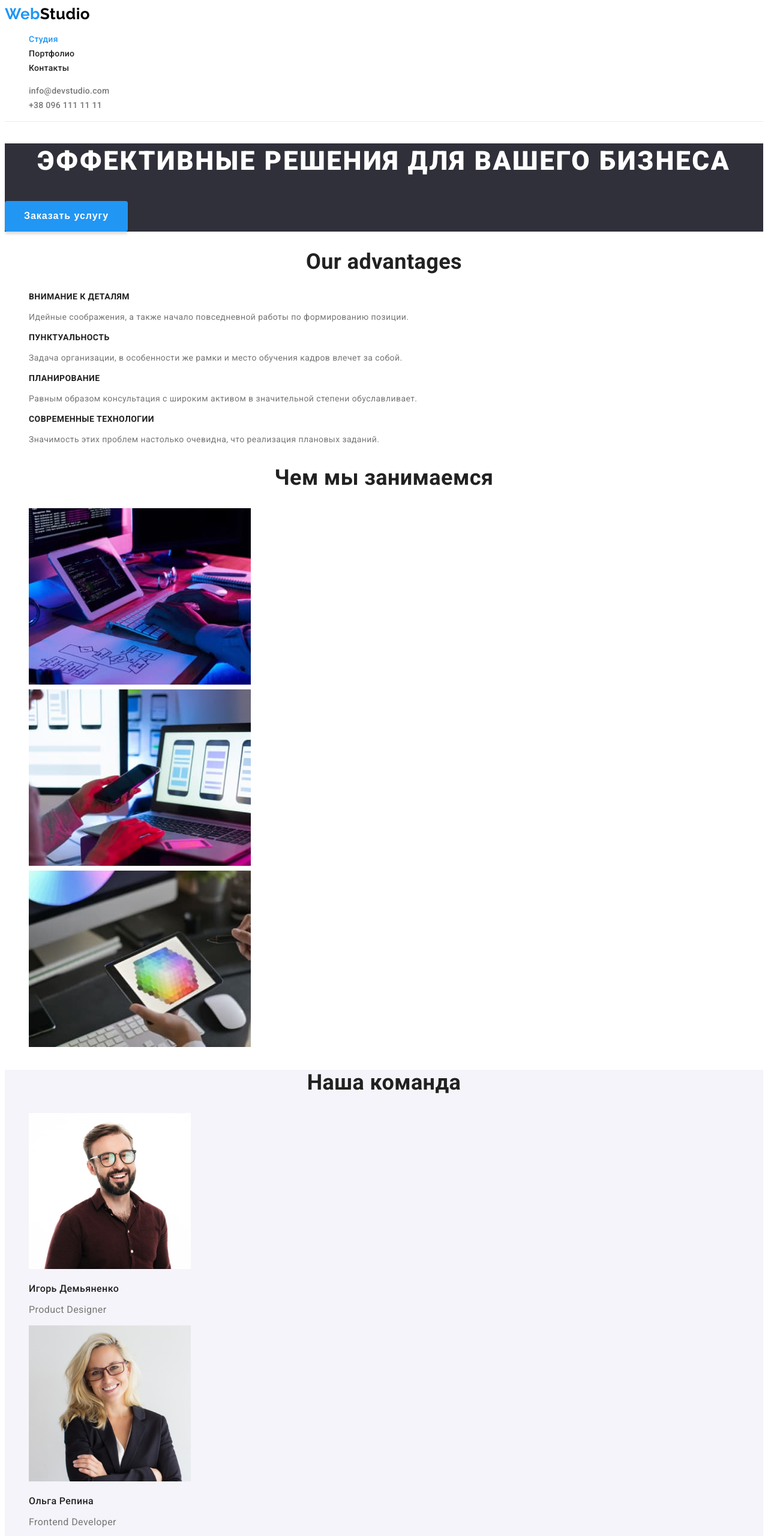
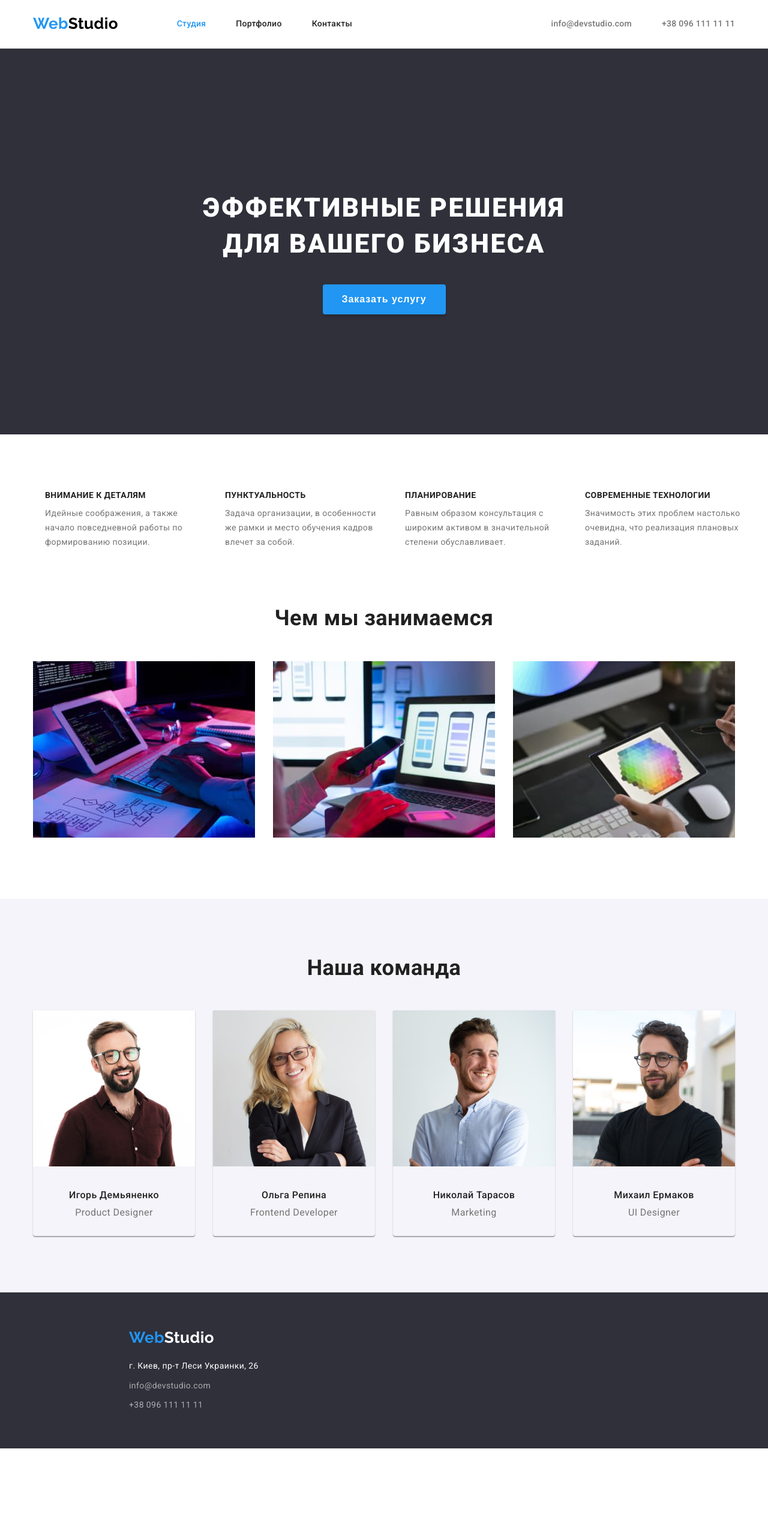
Before and after one commit to figatix/goit-markup-hw-02, a plain HTML site: page index.html in a window 1280 px wide. Shown: the top 2560 px of the page at 60% size. After the commit the page ends 2414 px from the top, so only its background shows below. Drawn offline with Linux system fonts and the light colour scheme.

Commit message:
update css for index

```diff
--- a/css/styles.css
+++ b/css/styles.css
@@ -34,13 +34,69 @@ body {
     background-color: var(--bgd-color);
     color: var(--h-color);
 
+    margin: 0;
+    padding: 0;
+
 }
 
 
 /* HEADER */
 .header{
+
     border-bottom: 1px solid #ECECEC;
+
+
+    display: flex;
+    flex-wrap: wrap;
+    justify-content: center;
+    padding: 24px 0 25px 0;
+
+
 }
+
+.header-container {
+    width: 1170px;
+
+    display: flex;
+    flex-wrap: wrap;
+    justify-content: space-between;
+}
+
+.navigation-site{
+    width: 532px;
+
+    display: flex;
+    flex-wrap: wrap;
+    justify-content: space-between;
+}
+
+
+.nav-list {
+    display: flex;
+    align-items: center;
+    flex-wrap: wrap;
+
+    margin: 0;
+    padding: 0;
+}
+
+.contact-list {
+    max-width: 307px;
+
+    display: flex;
+    align-items: center;
+    flex-wrap: wrap;
+
+    margin: 0;
+    padding: 0;
+}
+
+
+
+.mail-link{
+    margin-right: 50px;
+}
+
 /* LOGO */
 .logo{
 
@@ -48,6 +104,7 @@ body {
     font-weight: 700;
     font-size: 26px;
     line-height: 1.19;
+
 
     color: #000000;
 
@@ -58,6 +115,13 @@ body {
 }
 
 /* NAVIGATION */
+.nav-list li{
+    margin-right: 50px;
+}
+.nav-list li:last-child{
+    margin-right: 0;
+}
+
 .pages-nav-link{
 
     font-weight: 500;
@@ -66,7 +130,9 @@ body {
 
     color: var(--h-color);
 
+
 }
+
 
 .pages-nav-link:hover, .pages-nav-link:focus{
     color: var(--accent);
@@ -89,9 +155,18 @@ body {
     color: var(--accent);
 }
 
+
+
 /* HERO */
 .hero{
     background-color: var(--footer-color);
+
+    padding: 200px 0;
+
+    text-align: center;
+    display: flex;
+    flex-direction: column;
+    align-items: center;
 }
 
 .hero-tittle{
@@ -105,6 +180,10 @@ body {
     text-transform: uppercase;
 
     color: var(--bgd-color);
+
+    max-width: 700px;
+
+
 }
 
 .hero-btn{
@@ -127,17 +206,51 @@ body {
 
 /* Our advantages  */
 
+.adv-section{
+    padding: 94px 0;
+}
+
+.adv-section ul{
+    display: flex;
+    flex-wrap: wrap;
+    justify-content: center;
+
+    margin: 0;
+}
+
+.adv-section li{
+    width: 270px;
+    margin-right: 30px;
+}
+
+.adv-section li:last-child{
+    margin-right: 0;
+}
+
+.adv-section-tittle{
+    position: absolute;
+    opacity: 0;
+}
+
 .adv-tittles{
     font-size: 14px;
     line-height: 1.14;
     text-transform: uppercase;
+
+    margin: 0 0 10px 0;
 }
 
 .adv-section p{
     color: var(--p-color);
+
+    margin: 0;
 }
 
 /* WORKS */
+
+.work-section{
+    padding: 0 0 94px 0;
+}
 
 .section-tittle {
 
@@ -145,17 +258,46 @@ body {
     line-height: 1.17;
     text-align: center;
 
+    margin: 0 0 50px 0;
+
+}
+
+.works-list{
+    display: flex;
+    flex-wrap: wrap;
+    justify-content: center;
+
+    padding: 0;
+    margin: 0;
+
+}
+
+.work{
+    margin-right: 30px;
+}
+
+.works-list>li:last-child{
+    margin-right: 0;
 }
 
 /* team */
 .team-section{
-    background-color: #F5F4FA;;
+
+    width: 100%;
+    padding: 94px 0;
+
+    background-color: #F5F4FA;
+    display: flex;
+    flex-direction: column;
+    align-items: center;
 }
 
 .team-name{
     font-weight: 500;
     font-size: 16px;
     line-height: 1.19;
+
+    margin: 0 0 10px 0;
 
 }
 
@@ -165,18 +307,84 @@ body {
     line-height: 1.19;
 
     color: var(--p-color);
+
+    margin: 0;
 }
+
+.teammate{
+    width: 270px;
+    box-sizing: border-box;
+
+    box-shadow: 0px 1px 3px rgba(0, 0, 0, 0.12), 0px 1px 1px rgba(0, 0, 0, 0.14), 0px 2px 1px rgba(0, 0, 0, 0.2);
+    border-radius: 0px 0px 4px 4px;
+
+}
+
+.teammate>img{
+
+    width: 270px;
+}
+
+.teammate-bio{
+    padding: 30px 0;
+
+    text-align: center;
+}
+
+.teammate:hover{
+    box-sizing: border-box;
+
+    outline: 2px solid var(--accent);
+    cursor: pointer;
+}
+
+.team-list{
+    margin:0;
+    padding: 0;
+    width: 1170px;
+
+    display: flex;
+    justify-content: space-between;
+    flex-wrap: wrap;
+
+
+}
+
+
 
 /* footer */
 
+footer{
+    background-color: var(--footer-color);
+}
+
 .footer{
-    background-color: var(--footer-color);
+    width: 231px;
+    padding: 60px 0 60px 215px;
+
+
+    display: flex;
+    flex-direction: column;
 }
 /* footer logo */
 
 .footer a.logo {
     color: var(--bgd-color);
 
+    margin-bottom: 20px;
+
+}
+.address ul{
+    padding: 0;
+    margin: 0;
+}
+
+.address li{
+    margin-bottom: 9px;
+}
+
+.address li:last-child{
+    margin-bottom: 0;
 }
 
 /* addres */
@@ -184,6 +392,7 @@ body {
 .map-link{
     font-style: normal;
     color: var(--bgd-color);
+
 }
 
 .footer-link{
--- a/index.html
+++ b/index.html
@@ -14,10 +14,11 @@
 </head>
 <body>
     <header class="header">
-        <nav>
+        <div class="header-container">
+            <nav class="navigation-site">
                 <a href="./index.html" lang="en" class="logo"><span>Web</span>Studio</a>
 
-            <ul >
+                <ul class="nav-list">
                     <li><a href="./index.html" class="pages-nav-link current">Студия</a></li>
                     <li><a href="./portfolio.html" class="pages-nav-link">Портфолио</a></li>
                     <li><a href="/" class="pages-nav-link">Контакты</a></li>
@@ -25,11 +26,11 @@
 
             </nav>
 
-        <ul>
-            <li><a href="mailto:info@devstudio.com" target="_blank" class="contact-link">info@devstudio.com</a></li>
+            <ul class="contact-list">
+                <li><a href="mailto:info@devstudio.com" target="_blank" class="contact-link mail-link">info@devstudio.com</a></li>
                 <li><a href="tel:+380961111111" target="_blank" class="contact-link">+38 096 111 11 11</a></li>
             </ul>
-
+        </div>
 
     </header>
 
@@ -40,7 +41,7 @@
         </section>
 
         <section class="adv-section">
-            <h2 lang="en" class="section-tittle">Our advantages</h2>
+            <h2 lang="en" class="adv-section-tittle section-tittle">Our advantages</h2>
             <ul>
                 <li>
                     <h3 class="adv-tittles">Внимание к деталям</h3>
@@ -61,55 +62,65 @@
             </ul>
         </section>
 
-        <section>
+        <section class="work-section">
             <h2 class="section-tittle">Чем мы занимаемся</h2>
-            <ul lang="en">
-                <li><img src="./images/box1.jpg" alt="man writes code on computer" width="370"></li>
-                <li><img src="./images/box2.jpg" alt="girl chooses smartphone layout on computer" width="370"></li>
-                <li><img src="./images/box3.jpg" alt="girl chooses a color from the palette on the tablet" width="370"></li>
+            <ul lang="en" class="works-list">
+                <li class="work"><img src="./images/box1.jpg" alt="man writes code on computer" width="370"></li>
+                <li class="work"><img src="./images/box2.jpg" alt="girl chooses smartphone layout on computer" width="370"></li>
+                <li class="work"><img src="./images/box3.jpg" alt="girl chooses a color from the palette on the tablet" width="370"></li>
             </ul>
         </section>
 
         <section class="team-section">
             <h2 class="section-tittle">Наша команда</h2>
 
-            <ul>
-                <li>
+            <ul class="team-list">
+                <li class="teammate">
                     <img src="./images/person1.jpg" alt="Фото - Игорь Демьяненко" width="270">
+                    <div class="teammate-bio">
                         <h3 class="team-name">Игорь Демьяненко</h3>
                         <p lang="en" class="team-profession">Product Designer</p>
+                    </div>
                 </li>
-                <li>
+                <li class="teammate">
                     <img src="./images/person2.jpg" alt="Фото - Ольга Репина" width="270">
+                    <div class="teammate-bio">
                         <h3 class="team-name">Ольга Репина</h3>
                         <p lang="en" class="team-profession">Frontend Developer</p>
+                    </div>
                 </li>
-                <li>
+                <li class="teammate">
                     <img src="./images/person3.jpg" alt="Фото - Николай Тарасов" width="270">
+                    <div class="teammate-bio">
                         <h3 class="team-name">Николай Тарасов</h3>
                         <p lang="en" class="team-profession">Marketing</p>
+                    </div>
                 </li>
-                <li>
+                <li class="teammate">
                     <img src="./images/person4.jpg" alt="Фото - Михаил Ермаков" width="270">
+                    <div class="teammate-bio">
                         <h3 class="team-name">Михаил Ермаков</h3>
                         <p lang="en" class="team-profession">UI Designer</p>
+                    </div>
                 </li>
             </ul>
         </section>
 
     </main>
 
-    <footer class="footer">
+    <footer>
 
+        <div class="footer">
             <a href="./index.html" lang="en" class="logo"><span>Web</span>Studio</a>
 
-        <address>
+            <address class="address">
                 <ul>
                     <li><a href="https://goo.gl/maps/v4NEpD1wTATkxovLA" target="_blank" rel="noopener noreferrer" class="map-link">г. Киев, пр-т Леси Украинки, 26</a> </li>
                     <li><a href="mailto:info@devstudio.com" target="_blank" class="footer-link">info@devstudio.com</a></li>
                     <li><a href="tel:+380961111111" target="_blank" class="footer-link">+38 096 111 11 11</a></li>
                 </ul>
             </address>
+        </div>
 
     </footer>
 
```
Also changed, not shown: portfolio.html (+12 -11 lines). Lines whose indentation alone changed are shown as unchanged.
